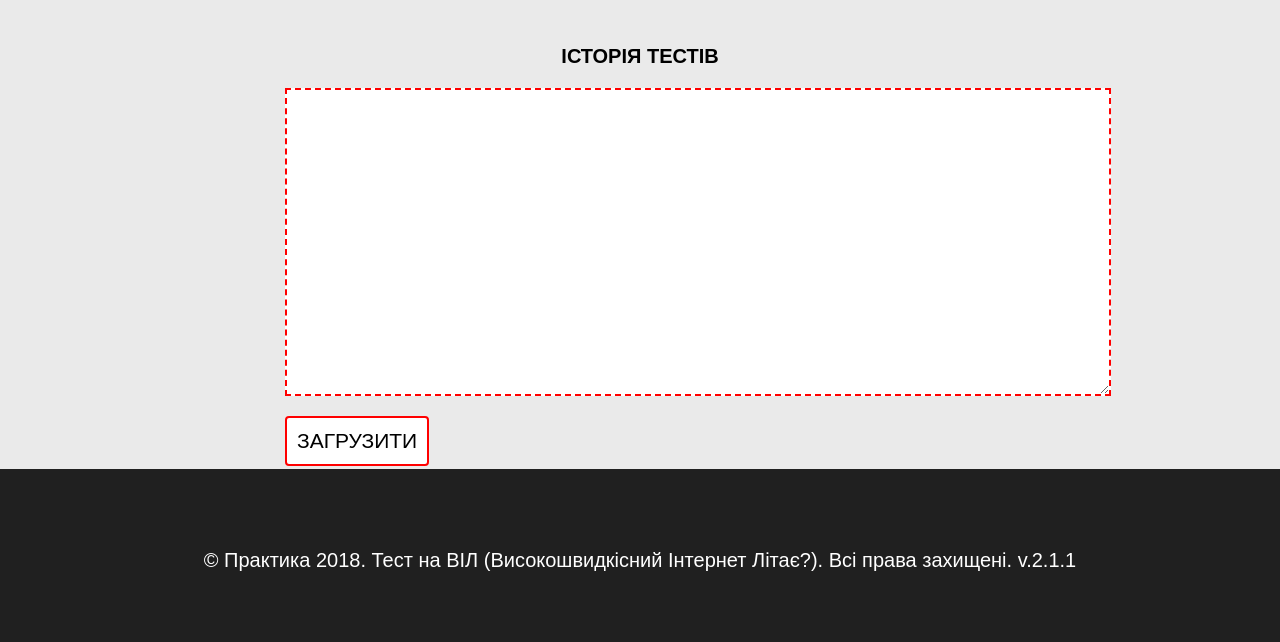
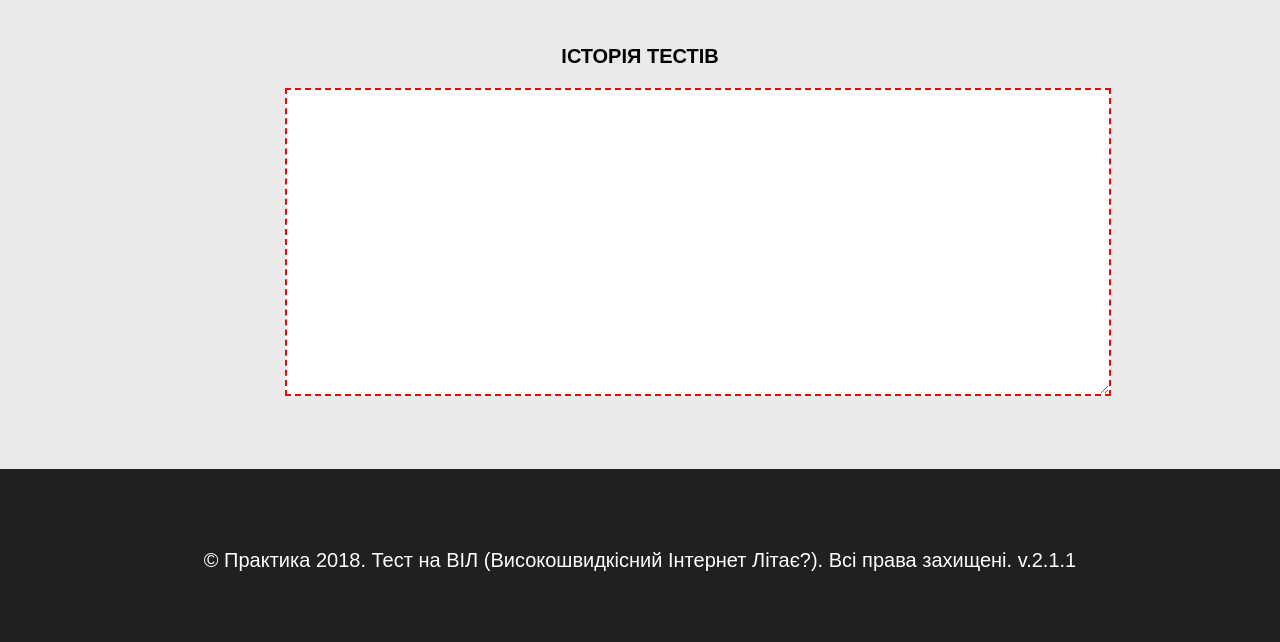
Before and after one commit to kostya911/practics, a Django app: page /tester/history/ in a window 1280 px wide. Shown: the part 282-924 px from the top of the page. Run offline with Django 3.2, Linux system fonts and the light colour scheme; parts of the project's set-up code (start-up, migrations or seed data) failed here and were passed over.

Commit message:
remove button

```diff
--- a/templates/tester/history.html
+++ b/templates/tester/history.html
@@ -32,7 +32,6 @@
             <form   id="textArea" action="{% static '' %}" class="formReg" method="post">
                 <p class="pHistory"><b>ІСТОРІЯ ТЕСТІВ</b></p>
                 <p><textarea rows="20" cols="100" name="text"></textarea></p>
-                <p><input type="submit" value="ЗАГРУЗИТИ" class="Submit" id="submitFormHist"></p>
             </form>
         </main>
 
--- a/untitled/settings.py
+++ b/untitled/settings.py
@@ -48,7 +48,7 @@ LOGIN_REDIRECT_URL = '/'
 # Application definition
 
 INSTALLED_APPS = [
-    'social_django'
+    'social_django',
     'tester',
     'django.contrib.admin',
     'django.contrib.auth',
```
Also changed, not shown: db.sqlite3.
